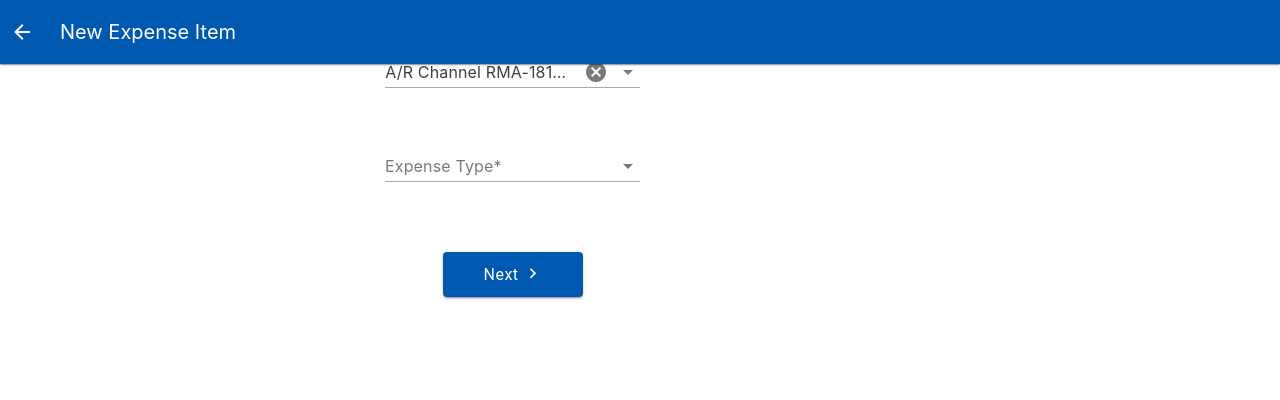
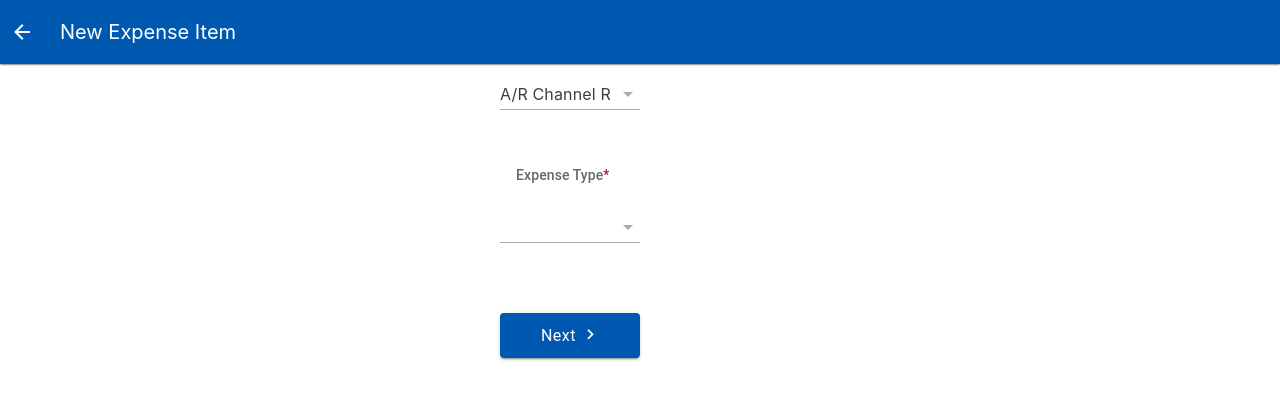
Before and after one commit to Candice-Xia/vue-test-mobile, a Vue app: page /new-expense in a window 1280 px wide. Shown: the top 400 px of the page. Built offline with nearby package versions, Linux system fonts and the light colour scheme.

Commit message:
添加对比

```diff
--- /dev/null
+++ b/src/components/ExpenseDetail.vue
@@ -0,0 +1,102 @@
+<template>
+  <div class="expense-detail">
+    <!-- App Bar -->
+    <v-app-bar color="#0059b1" elevation="1">
+      <template v-slot:prepend>
+        <v-btn icon="mdi-arrow-left" color="white" variant="text" density="comfortable" @click="goBack"></v-btn>
+      </template>
+      <v-app-bar-title class="text-white font-weight-medium">
+        Expense Detail
+      </v-app-bar-title>
+    </v-app-bar>
+
+    <v-container class="pt-16 px-0 pb-0">
+      <v-form @submit.prevent="submitForm" ref="form">
+        <!-- Cost Center Autocomplete -->
+        <v-autocomplete
+          v-model="formData.costCenter"
+          :items="costCenters"
+          item-title="Text"
+          item-value="ID"
+          variant="underlined"
+          density="default"
+          class="mb-4"
+          label="Cost Center"
+        ></v-autocomplete>
+        <!-- Expense Type Autocomplete -->
+        <v-autocomplete
+          v-model="formData.expenseType"
+          :items="expenseTypes"
+          item-title="Text"
+          item-value="ID"
+          variant="underlined"
+          density="default"
+          label="Expense Type"
+          class="expense-type-autocomplete"
+          location="top"
+          :menu-props="{
+             location: 'top',
+             height: '200px'
+         }"
+        ></v-autocomplete>
+
+        <div class="d-flex justify-center mt-12 mb-8">
+          <v-btn
+            color="#0059b1"
+            width="140"
+            height="45"
+            class="text-white text-body-1 font-weight-medium"
+            type="submit"
+            variant="elevated"
+          >
+            Submit
+            <v-icon icon="mdi-check" class="ml-1"></v-icon>
+          </v-btn>
+        </div>
+      </v-form>
+    </v-container>
+  </div>
+</template>
+
+<script setup>
+import { ref, computed } from 'vue';
+import { useRouter } from 'vue-router';
+import costCenterData from '../data/costCenter.json';
+import expenseTypeData from '../data/expenseType.json';
+
+const router = useRouter();
+
+const formData = ref({
+  costCenter: null,
+  expenseType: null
+});
+
+const costCenters = costCenterData;
+const expenseTypes = expenseTypeData;
+
+const form = ref(null);
+
+const submitForm = () => {
+  // 简单提交表单
+  console.log('Form submitted:', formData.value);
+  // 在实际应用中，您会将此数据发送到API
+  // 然后导航到下一步
+};
+
+const goBack = () => {
+  router.push('/');
+};
+</script>
+
+<style scoped>
+.expense-detail {
+  height: 100vh;
+  display: flex;
+  flex-direction: column;
+}
+
+/* 设置Expense Type下拉菜单z-index */
+:deep(.expense-type-autocomplete .v-overlay__content) {
+  z-index: 5 !important; /* 较低的z-index值，使其能被键盘遮挡 */
+}
+</style>
--- a/src/components/ExpenseManager.vue
+++ b/src/components/ExpenseManager.vue
@@ -52,7 +52,7 @@
         <v-icon icon="mdi-home"></v-icon>
         <span>New</span>
       </v-btn>
-      <v-btn>
+      <v-btn @click="goToExpense">
         <v-icon icon="mdi-currency-usd"></v-icon>
         <span>Expense</span>
       </v-btn>
@@ -75,6 +75,10 @@ const router = useRouter();
 
 const goToNewExpense = () => {
   router.push('/new-expense');
+};
+
+const goToExpense = () => {
+  router.push('/expense-detail');
 };
 
 // Sample expense data
--- a/src/components/NewExpenseItem.vue
+++ b/src/components/NewExpenseItem.vue
@@ -12,52 +12,73 @@
     <v-container class="pa-0">
       <v-form @submit.prevent="submitForm" ref="form">
             <!-- Cost Center Label -->
-            <div class="text-subtitle-2 text-medium-emphasis px-4 pt-8 pb-2"></div>
+            <div class="text-subtitle-2 text-medium-emphasis px-4 pt-8 pb-2">Cost Center</div>
 
-            <!-- Cost Center Field -->
-              <v-autocomplete
-                v-model="formData.costCenter"
-                :items="costCenters"
-                item-title="Text"
-                item-value="ID"
-                density="default"
-                variant="underlined"
-                clearable
-                :filter="customFilter"
-                label="Cost Center"
-                attach="body"
-                @click:menu="adjustMenuHeight($event, 'costCenter')"
-                :menu-props="{
-                  contentClass: 'custom-menu',
-                  closeOnContentClick: true,
-                  activator: 'parent'
-                }"
-                ref="costCenterAutocomplete"
-              ></v-autocomplete>
+            <!-- Cost Center Select Field (Clickable) -->
+            <v-text-field
+              :value="getSelectedText(formData.costCenter, costCenters)"
+              readonly
+              variant="underlined"
+              density="default"
+              class="mb-4"
+              append-inner-icon="mdi-menu-down"
+              @click="showSelector('costCenter')"
+            ></v-text-field>
 
             <!-- Expense Type Label -->
-            <div class="text-subtitle-2 text-medium-emphasis px-4 pt-4 pb-2"></div>
+            <div class="text-subtitle-2 text-medium-emphasis px-4 pt-4 pb-2">Expense Type<span class="text-error">*</span></div>
 
-            <!-- Expense Type Field -->
-             <v-autocomplete
-                v-model="formData.expenseType"
-                :items="expenseTypes"
-                item-title="Text"
-                item-value="ID"
-                density="default"
-                variant="underlined"
-                clearable
-                :filter="customFilter"
-                label="Expense Type*"
-                attach="body"
-                @click:menu="adjustMenuHeight($event, 'expenseType')"
-                :menu-props="{
-                  contentClass: 'custom-menu',
-                  closeOnContentClick: true,
-                  activator: 'parent'
-                }"
-                ref="expenseTypeAutocomplete"
-              ></v-autocomplete>
+            <!-- Expense Type Select Field (Clickable) -->
+            <v-text-field
+              :value="getSelectedText(formData.expenseType, expenseTypes)"
+              readonly
+              variant="underlined"
+              density="default"
+              append-inner-icon="mdi-menu-down"
+              @click="showSelector('expenseType')"
+            ></v-text-field>
+
+            <!-- Full Screen Selector Dialog -->
+            <v-dialog
+              v-model="dialog.show"
+              fullscreen
+              transition="dialog-bottom-transition"
+              :scrim="false"
+            >
+              <v-card>
+                <!-- Dialog Toolbar -->
+                <v-toolbar color="#0059b1" dark>
+                  <v-btn icon @click="dialog.show = false">
+                    <v-icon>mdi-close</v-icon>
+                  </v-btn>
+                  <v-toolbar-title>{{ dialog.title }}</v-toolbar-title>
+                  <v-spacer></v-spacer>
+                </v-toolbar>
+
+                <!-- Search Field -->
+                <v-text-field
+                  v-model="dialog.search"
+                  clearable
+                  label="Search"
+                  prepend-inner-icon="mdi-magnify"
+                  variant="outlined"
+                  density="comfortable"
+                  hide-details
+                  class="pa-4"
+                  autofocus
+                ></v-text-field>
+
+                <!-- Options List -->
+                <v-list lines="two" class="overflow-y-auto" style="height: calc(100vh - 180px)">
+                  <v-list-item
+                    v-for="item in filteredItems"
+                    :key="item.ID"
+                    :title="item.Text"
+                    @click="selectItem(item.ID)"
+                  ></v-list-item>
+                </v-list>
+              </v-card>
+            </v-dialog>
 
           <div class="d-flex justify-center mt-12 mb-8">
             <v-btn
@@ -78,7 +99,7 @@
 </template>
 
 <script setup>
-import { ref } from 'vue';
+import { ref, computed } from 'vue';
 import { useRouter } from 'vue-router';
 import costCenterData from '../data/costCenter.json';
 import expenseTypeData from '../data/expenseType.json';
@@ -95,84 +116,46 @@ const expenseTypes = expenseTypeData;
 
 const form = ref(null);
 
-const costCenterAutocomplete = ref(null);
-const expenseTypeAutocomplete = ref(null);
-const isKeyboardOpen = ref(false);
-const keyboardHeight = ref(0);
-const windowHeight = ref(window.innerHeight);
+// 对话框状态
+const dialog = ref({
+  show: false,
+  type: null, // 'costCenter' or 'expenseType'
+  title: '',
+  search: '',
+});
 
-const adjustMenuHeight = (event, fieldName) => {
-  // 获取当前窗口高度，用于检测键盘是否弹出
-  const currentHeight = window.innerHeight;
-
-  // 如果当前高度小于记录的窗口高度，说明键盘弹出
-  if (currentHeight < windowHeight.value) {
-    isKeyboardOpen.value = true;
-    keyboardHeight.value = windowHeight.value - currentHeight;
-  } else {
-    isKeyboardOpen.value = false;
-    keyboardHeight.value = 0;
-  }
-
-  // 获取输入框元素
-  const autocompleteEl = fieldName === 'costCenter'
-    ? costCenterAutocomplete.value?.$el
-    : expenseTypeAutocomplete.value?.$el;
-
-  if (!autocompleteEl) return;
-
-  // 获取输入框位置
-  const rect = autocompleteEl.getBoundingClientRect();
-
-  // 计算输入框到键盘顶部的距离
-  const distanceToKeyboard = currentHeight - rect.bottom - 20; // 20px的额外间距
-
-  // 计算输入框到顶部的距离
-  const distanceToTop = rect.top - 64; // 减去app-bar的高度
-
-  // 确定菜单的位置和高度
-  let position, maxHeight;
-
-  if (isKeyboardOpen.value) {
-    // 键盘弹出时
-    if (distanceToKeyboard > 200) {
-      // 如果下方空间足够，显示在下方
-      position = 'bottom';
-      maxHeight = Math.min(distanceToKeyboard, 300);
-    } else {
-      // 否则显示在上方
-      position = 'top';
-      maxHeight = Math.min(distanceToTop, 300);
-    }
-  } else {
-    // 键盘未弹出时
-    position = 'bottom';
-    maxHeight = 300;
-  }
-
-  // 应用样式
-  const menuElement = autocompleteEl.querySelector('.v-menu__content');
-  if (menuElement) {
-    menuElement.style.maxHeight = `${maxHeight}px`;
-
-    if (position === 'top') {
-      menuElement.style.top = 'auto';
-      menuElement.style.bottom = '100%';
-    } else {
-      menuElement.style.top = '100%';
-      menuElement.style.bottom = 'auto';
-    }
-  }
+// 获取当前选中项目的显示文本
+const getSelectedText = (id, items) => {
+  if (id === null) return '';
+  const item = items.find(item => item.ID === id);
+  return item ? item.Text : '';
 };
 
-// 监听窗口大小变化
-if (typeof window !== 'undefined') {
-  window.addEventListener('resize', () => {
-    // 当窗口大小恢复到接近原始高度时，更新记录的窗口高度
-    if (Math.abs(window.innerHeight - windowHeight.value) < 100) {
-      windowHeight.value = window.innerHeight;
-    }
-  });
+// 打开选择器对话框
+const showSelector = (type) => {
+  dialog.value.type = type;
+  dialog.value.title = type === 'costCenter' ? 'Select Cost Center' : 'Select Expense Type';
+  dialog.value.search = '';
+  dialog.value.show = true;
+};
+
+// 过滤后的选项列表
+const filteredItems = computed(() => {
+  const items = dialog.value.type === 'costCenter' ? costCenters : expenseTypes;
+  if (!dialog.value.search) return items;
+
+  const search = dialog.value.search.toLowerCase();
+  return items.filter(item => item.Text.toLowerCase().includes(search));
+});
+
+// 选择项目
+const selectItem = (id) => {
+  if (dialog.value.type === 'costCenter') {
+    formData.value.costCenter = id;
+  } else {
+    formData.value.expenseType = id;
+  }
+  dialog.value.show = false;
 }
 
 const submitForm = () => {
@@ -186,15 +169,7 @@ const goBack = () => {
   router.push('/');
 };
 
-// 自定义过滤函数，用于在任何位置匹配文本
-const customFilter = (item, queryText, itemText) => {
-  if (queryText.trim() === '') return true;
-
-  const searchText = queryText.toLowerCase();
-  const text = itemText.toLowerCase();
-
-  return text.includes(searchText);
-};
+//这部分逻辑已经移到 filteredItems computed 属性中
 </script>
 
 <style scoped>
@@ -204,13 +179,23 @@ const customFilter = (item, queryText, itemText) => {
   flex-direction: column;
 }
 
-/* 自定义下拉菜单样式 */
-:deep(.custom-menu) {
-  position: absolute !important;
-  overflow-y: auto;
-  transition: max-height 0.3s ease;
-  transform: none !important;
-  margin: 0 !important;
-  width: 100% !important;
+/* 对话框转场动画 */
+.dialog-bottom-transition-enter-active,
+.dialog-bottom-transition-leave-active {
+  transition: transform 0.3s ease-in-out;
+}
+
+.dialog-bottom-transition-enter-from,
+.dialog-bottom-transition-leave-to {
+  transform: translateY(100%);
+}
+
+/* 只读输入框样式 */
+:deep(.v-field--variant-underlined.v-field--focused) {
+  color: #0059b1 !important;
+}
+
+:deep(.v-field__append-inner) {
+  color: rgba(0, 0, 0, 0.54);
 }
 </style>
--- a/src/router/index.js
+++ b/src/router/index.js
@@ -1,6 +1,7 @@
 import { createRouter, createWebHistory } from 'vue-router'
 import ExpenseManager from '../components/ExpenseManager.vue'
 import NewExpenseItem from '../components/NewExpenseItem.vue'
+import ExpenseDetail from '../components/ExpenseDetail.vue'
 
 const router = createRouter({
   history: createWebHistory(import.meta.env.BASE_URL),
@@ -14,6 +15,11 @@ const router = createRouter({
       path: '/new-expense',
       name: 'newExpense',
       component: NewExpenseItem
+    },
+    {
+      path: '/expense-detail',
+      name: 'expenseDetail',
+      component: ExpenseDetail
     }
   ]
 })
```
